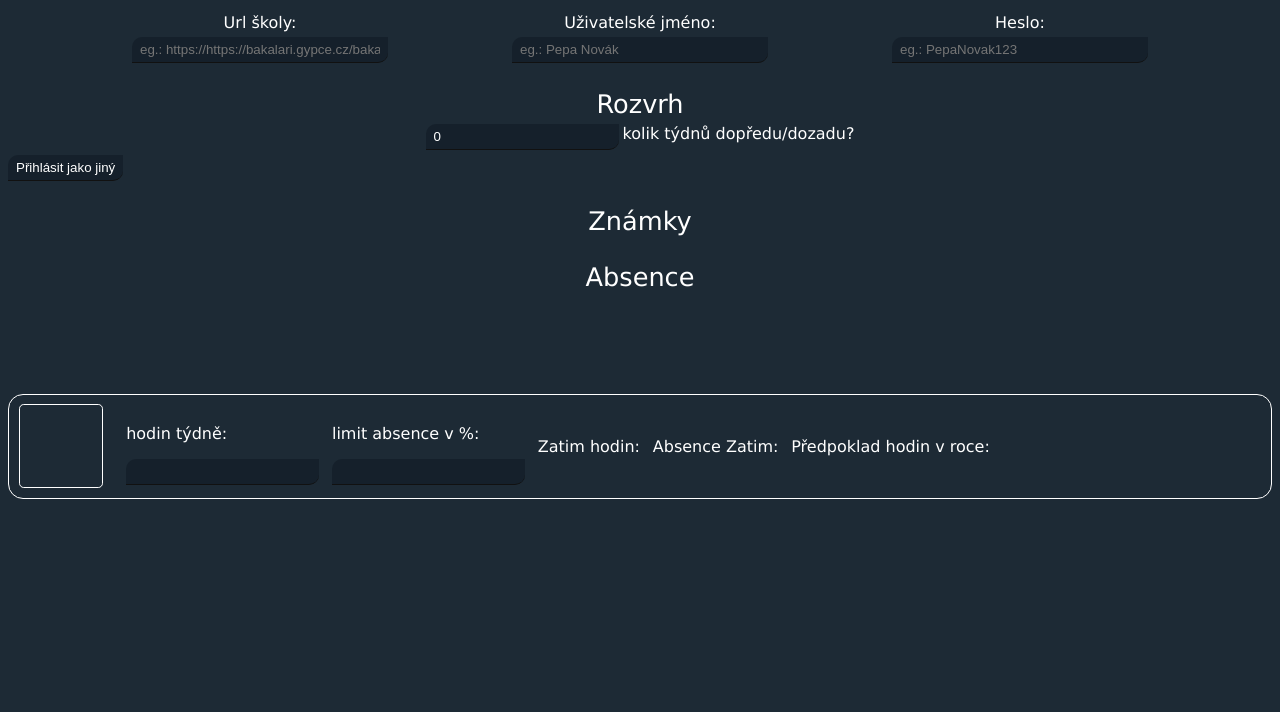
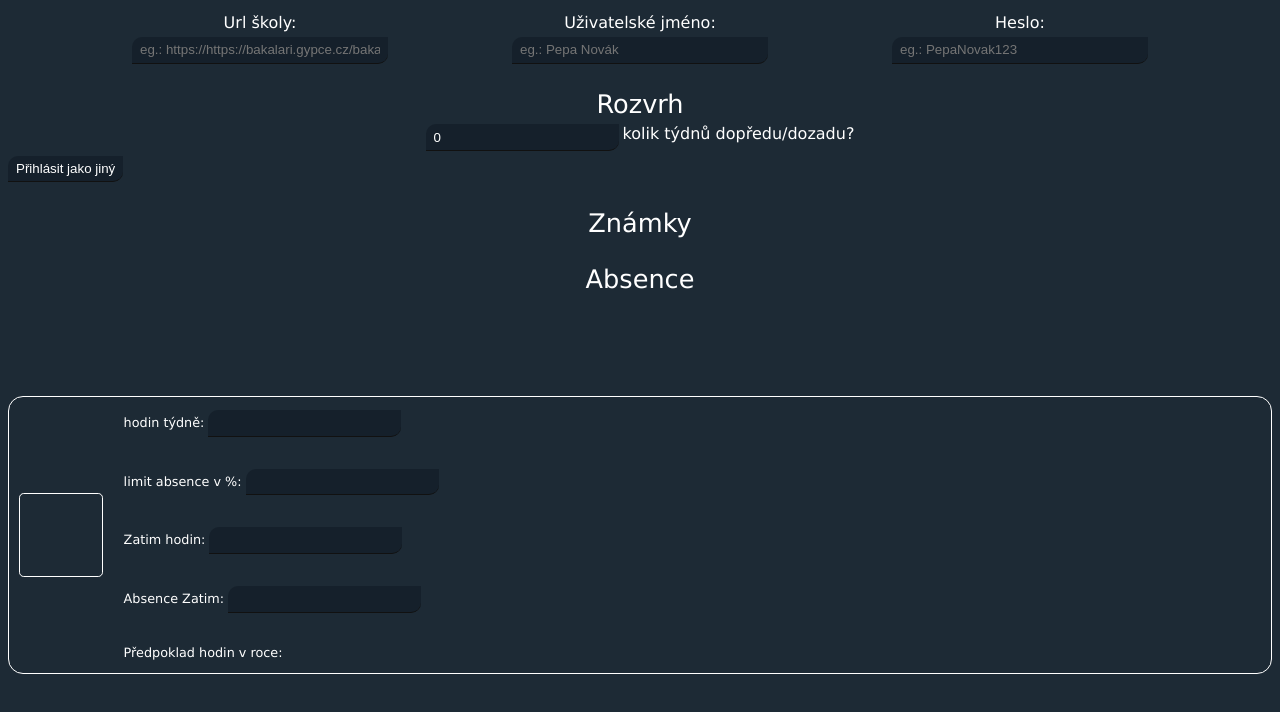
Before and after one commit to Jenyyk/bakaLight, an Electron app: page index.html in a window 1280 px wide. Drawn offline with Linux system fonts and the light colour scheme; no server answers.

Commit message:
dynamic absence + no login required

```diff
--- a/index.html
+++ b/index.html
@@ -36,17 +36,13 @@
 <div id="absenceEmbed"></div>
 <div id="absenceCalculator">
 <p id="calculatorLabel"></p>
-<div class="noBackground">
-<p>hodin týdně:</p>
-<input id="weeklyHours" type="number">
+<div id="absenceTextEmbed" class="noBackground">
+<p>hodin týdně: <input id="weeklyHours" type="number"></p>
+<p>limit absence v %: <input id="threshold" type="number"></p>
+<p>Zatim hodin: <input type="text" id="totalUptoNow"></input></p>
+<p>Absence Zatim: <input type="text" id="base"></input></p>
+<p>Předpoklad hodin v roce: <span id="totalPredict"></span></p>
 </div>
-<div class="noBackground">
-<p>limit absence v %:</p>
-<input id="threshold" type="number">
-</div>
-<p>Zatim hodin: <span id="totalUptoNow"></span></p>
-<p>Absence Zatim: <span id="base"></span></p>
-<p>Předpoklad hodin v roce: <span id="totalPredict"></span></p>
 <span id="toMakeAbsence"></span>
 </div>
 </div>
--- a/index.js
+++ b/index.js
@@ -172,15 +172,17 @@ function calculateAbsence(subject = lastSubject) {
   weeklyHourInput.value = weeklyHours
   thresholdInput.value = threshold*100
   var absence, fullName
-  permTable.Subjects.forEach((subjectName) => {if (subjectName.Abbrev == subject) {fullName = subjectName.Name}})
-  absenceJson.AbsencesPerSubject.forEach((specificAbsence) => {if (specificAbsence.SubjectName == fullName) {absence = specificAbsence}})
-  document.getElementById("totalUptoNow").innerHTML = absence.LessonsCount
-  document.getElementById("base").innerHTML = absence.Base
-  totalInYear = +absence.LessonsCount + (weeklyHours * yearRemainingWeeks())
+  try {
+    permTable.Subjects.forEach((subjectName) => {if (subjectName.Abbrev == subject) {fullName = subjectName.Name}})
+    absenceJson.AbsencesPerSubject.forEach((specificAbsence) => {if (specificAbsence.SubjectName == fullName) {absence = specificAbsence}})
+    document.getElementById("totalUptoNow").value = absence.LessonsCount
+    document.getElementById("base").value = absence.Base
+  } catch {}
+  totalInYear = +document.getElementById("totalUptoNow").value + (weeklyHours * yearRemainingWeeks())
   document.getElementById("totalPredict").innerHTML = totalInYear
-  canMiss = Math.floor((totalInYear * threshold) - absence.Base)
-  hasToTake = (totalInYear - +absence.LessonsCount) - canMiss
-  document.getElementById("toMakeAbsence").innerHTML = `Můžeš prošvihnout maximálně ${canMiss} hodin<br>Musíš jít minimálně na ${hasToTake} hodin`
+  canMiss = Math.floor((totalInYear * threshold) - +document.getElementById("base").value)
+  hasToTake = (totalInYear - +document.getElementById("totalUptoNow").value) - canMiss
+  document.getElementById("toMakeAbsence").innerHTML = `Můžeš prošvihnout maximálně ${canMiss} hodin<br>Musíš jít minimálně na ${hasToTake} hodin z ${totalInYear - +document.getElementById("totalUptoNow").value}`
 }
 
 function renderAll() {
--- a/styles.css
+++ b/styles.css
@@ -41,6 +41,7 @@ input {
   box-sizing: border-box;
   padding: 5px 8px;
   outline:none;
+  height:2.1vw;
 }
 
 button {
@@ -167,20 +168,33 @@ button:active {
   height:8px;
 }
 #absenceCalculator {
-  height:8vw;
   display:flex;
-  align-items:center;
-  gap:1vw;
+  flex-wrap:wrap;
   border:1px solid white;
   border-radius:15px;
+  font-size:max(0.5em, 1vw);
+  align-items:center;
 }
+
 #calculatorLabel {
-  height:80%;
+  height:6.4vw;
   aspect-ratio:1;
   border:1px solid white;
   border-radius:calc(15px - 0.8vw);
   text-align:center;
   line-height:6.4vw;
   font-size:1.6vw;
+  margin:.8vw;
+}
+#absenceTextEmbed {
+  display:flex;
+  flex-wrap:wrap;
+  flex-direction:column;
+  align-items:left;
+  gap:0.5vw;
   margin:0 .8vw;
 }
+#absenceCalculator span {
+  width:30vw;
+  margin:0 auto;
+}
```
